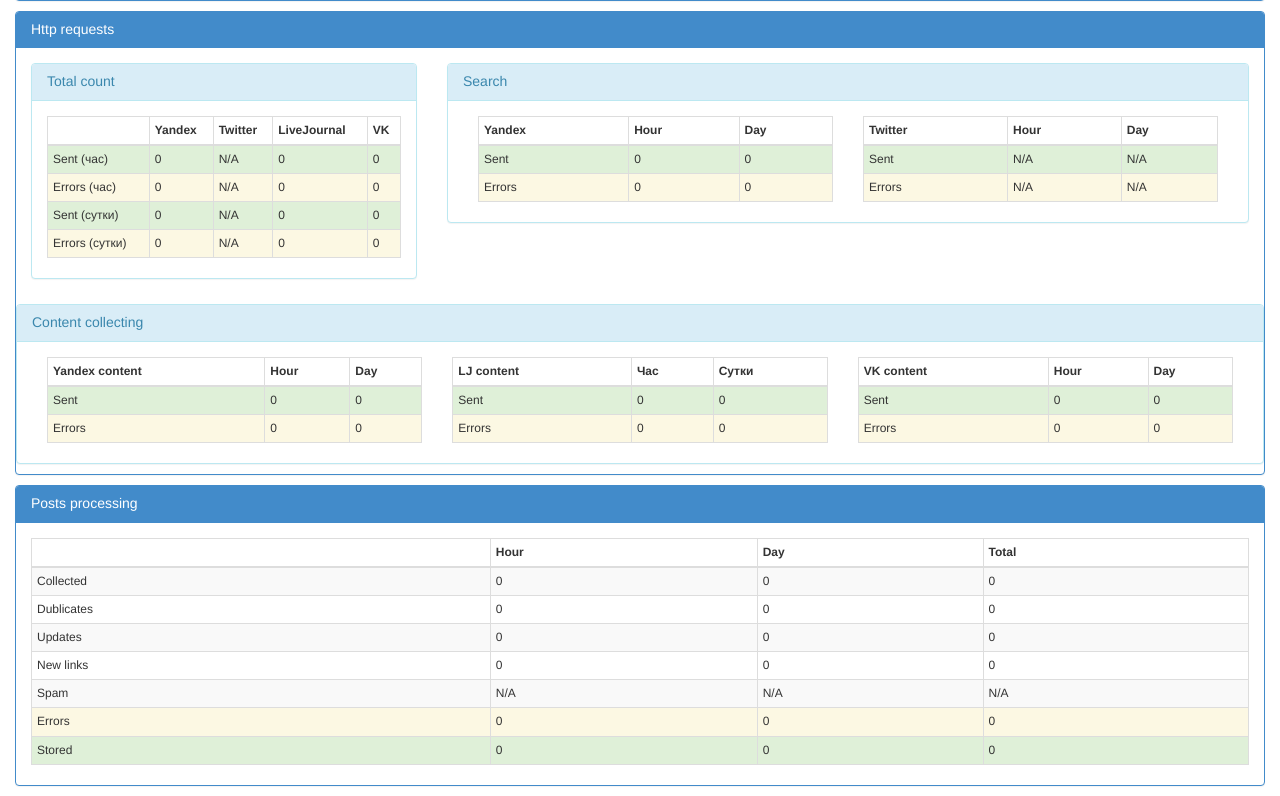
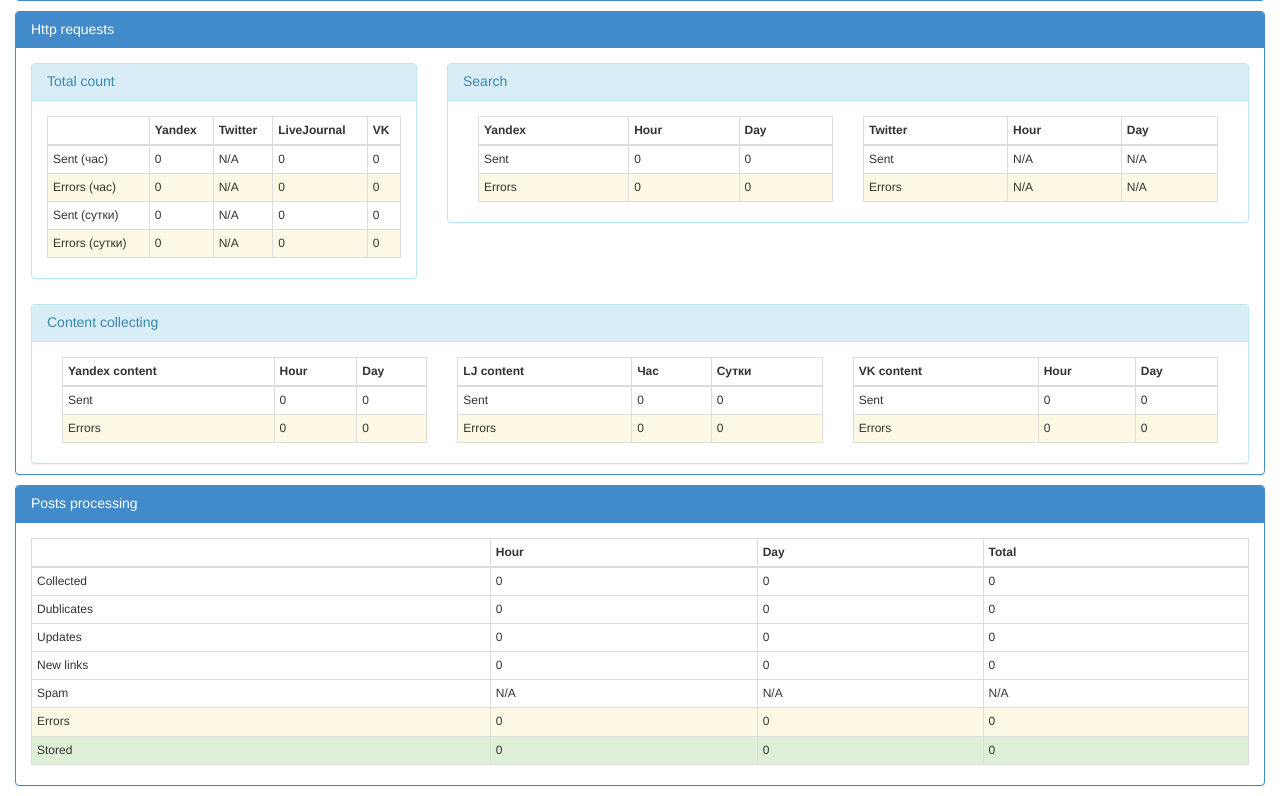
Before and after one commit to gavrilaf/BCrawlPy, a Flask app: page /status/collecting in a window 1280 px wide. Shown: the part 264-1060 px from the top of the page. Run offline with Flask 2, Linux system fonts and the light colour scheme; data that the repository does not hold is empty; some libraries are stand-ins or nearby versions.

Commit message:
Small UI improvments

```diff
--- a/bcrawl/web/app/static/bcrawl-web.css
+++ b/bcrawl/web/app/static/bcrawl-web.css
@@ -22,6 +22,11 @@ body {
 	font-size: 14px;
 }
 
+.no-margins {
+  margin-right: 0px;
+  margin-left: 0px
+}
+
 #wrapper {
   padding-left: 0;
 }
--- a/bcrawl/web/app/templates/status_collect.html
+++ b/bcrawl/web/app/templates/status_collect.html
@@ -184,7 +184,7 @@
                     </h3>
                   </div>
                   <div class="panel-body">
-                    <table class="table table-condensed table-bordered">
+                    <table class="table table-bordered table-condensed">
                       <thead>
                         <tr>
                           <th></th>
@@ -195,7 +195,7 @@
                         </tr>
                       </thead>
                       <tbody>
-                        <tr class="success">
+                        <tr>
                           <td>Sent (час)</td>
                           <td id="ya-total-success-hour">N/A</td>
                           <td id="tw-total-success-hour">N/A</td>
@@ -209,7 +209,7 @@
                           <td id="lj-total-error-hour">N/A</td>
                           <td id="vk-total-error-hour">N/A</td>
                         </tr>
-                        <tr class="success">
+                        <tr>
                           <td>Sent (сутки)</td>
                           <td id="ya-total-success-day">N/A</td>
                           <td id="tw-total-success-day">N/A</td>
@@ -239,7 +239,7 @@
 
                   <div class="panel-body">
                     <div class="col-lg-6">
-                      <table class="table table-condensed table-bordered">
+                      <table class="table table-bordered table-condensed">
                         <thead>
                           <tr>
                             <th>Yandex</th>
@@ -248,7 +248,7 @@
                           </tr>
                         </thead>
                         <tbody>
-                          <tr class="success">
+                          <tr>
                             <td>Sent</td>
                             <td id="ya-search-sent-hour">N/A</td>
                             <td id="ya-search-sent-day">N/A</td>
@@ -262,7 +262,7 @@
                       </table>
                     </div> <!-- col-lg-6 -->
                     <div class="col-lg-6">
-                      <table class="table table-condensed table-bordered">
+                      <table class="table table-bordered table-condensed">
                         <thead>
                           <tr>
                               <th>Twitter</th>
@@ -271,7 +271,7 @@
                           </tr>
                         </thead>
                         <tbody>
-                          <tr class="success">
+                          <tr>
                               <td>Sent</td>
                               <td id="tw-search-sent-hour">N/A</td>
                               <td id="tw-search-sent-day">N/A</td>
@@ -289,8 +289,8 @@
               </div> <!-- col-lg-8 -->
             </div> <!-- row -->
 
-            <div class="row">
-              <div class="col-lg-12">
+            <div class="row no-margins">
+             <div class="col-lg-12">
                 <div class="panel panel-info">
                   <div class="panel-heading">
                     <h3 class="panel-title">
@@ -301,7 +301,7 @@
                   <div class="panel-body">
 
                     <div class="col-lg-4">
-                      <table class="table table-striped table-bordered table-condensed bordered">
+                      <table class="table  table-condensed table-bordered">
                         <thead>
                           <tr>
                               <th>Yandex content</th>
@@ -310,7 +310,7 @@
                           </tr>
                         </thead>
                         <tbody>
-                          <tr class="success">
+                          <tr>
                               <td>Sent</td>
                               <td id="ya-content-sent-hour">N/A</td>
                               <td id="ya-content-sent-day">N/A</td>
@@ -325,7 +325,7 @@
                     </div> <!-- col-lg-4 -->
 
                     <div class="col-lg-4">
-                      <table class="table table-striped table-bordered table-condensed bordered">
+                      <table class="table table-bordered table-condensed">
                         <thead>
                           <tr>
                             <th>LJ content</th>
@@ -334,7 +334,7 @@
                           </tr>
                         </thead>
                         <tbody>
-                          <tr class="success">
+                          <tr>
                             <td>Sent</td>
                             <td id="lj-content-sent-hour">N/A</td>
                             <td id="lj-content-sent-day">N/A</td>
@@ -349,7 +349,7 @@
                     </div> <!-- col-lg-4 -->
 
                     <div class="col-lg-4">
-                      <table class="table table-striped table-bordered table-condensed bordered">
+                      <table class="table table-condensed table-bordered">
                         <thead>
                           <tr>
                             <th>VK content</th>
@@ -358,7 +358,7 @@
                           </tr>
                         </thead>
                         <tbody>
-                          <tr class="success">
+                          <tr>
                             <td>Sent</td>
                             <td id="vk-content-sent-hour">N/A</td>
                             <td id="vk-content-sent-day">N/A</td>
@@ -374,7 +374,7 @@
 
                   </div> <!-- panel-body -->
                 </div> <!-- panel -->
-              </div> <!-- col-lg-12 -->
+              </div><!-- col-lg-12 -->
             </div> <!-- row -->
           </div> <!-- panel-body -->
         </div> <!-- panel -->
@@ -390,7 +390,7 @@
             </h3>
           </div>
           <div class="panel-body">
-            <table class="table table-striped table-bordered table-condensed">
+            <table class="table table-bordered table-condensed">
             <thead>
               <tr>
                 <th />
```
